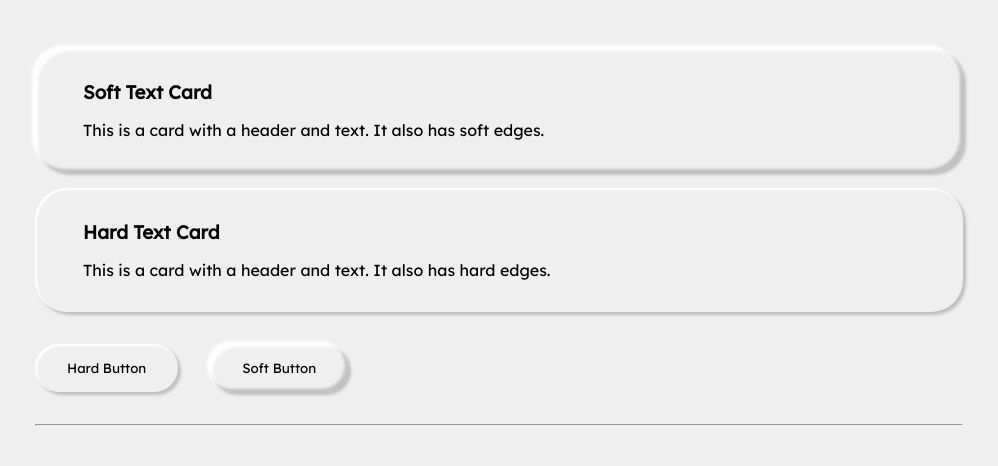
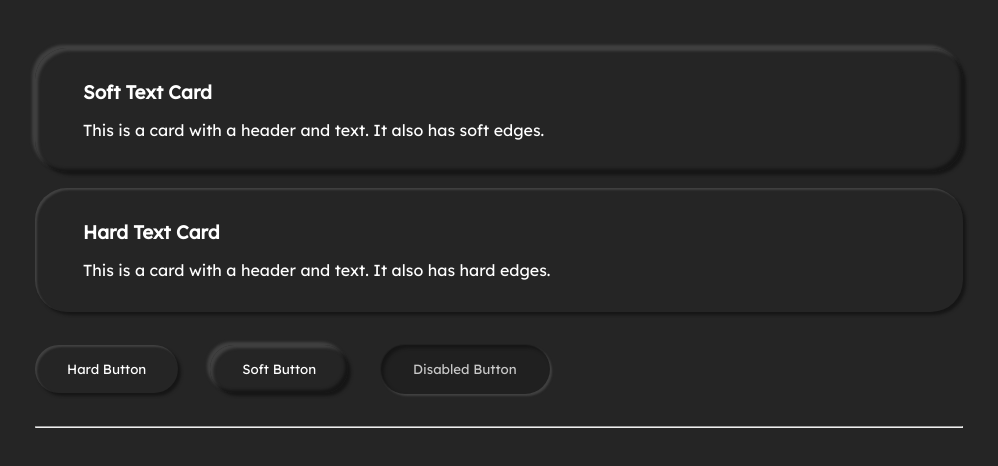
Before and after one commit to MarshalMarks/cyberlizer_site, a React (Create React App) app: page /test in a window 1280 px wide. Shown: the top 466 px of the page, without its empty margins (141-1139 px from the left). Built offline with nearby package versions, Linux system fonts and the light colour scheme.

Commit message:
Added disabled button type

```diff
--- a/src/App.css
+++ b/src/App.css
@@ -1,5 +1,5 @@
 /* Dark Mode Colors */
-/*:root {
+:root {
   --main-background: #252525;
   --highlight: #414141;
   --shadow: #161616;
@@ -8,10 +8,10 @@
   --button-hover: #2b2b2b;
   --button-pressed: #202020;
   --text-pressed: #c8c8c8;
-}*/
+}
 
 /* Light Mode Colors */
-:root {
+/*:root {
   --main-background: #efefef;
   --highlight: #ffffff;
   --shadow: #bfbfbf;
@@ -21,7 +21,7 @@
   --button-pressed: #dfdfdf;
   --text-pressed: #202020;
   --text-pressed: #000000;
-}
+}*/
 
 body {
   background-color: var(--main-background);
@@ -72,12 +72,22 @@ body {
 }
 
 button {
+  color: var(--text-color);
+}
+
+button:not(.disabled) {
   cursor: pointer;
-  color: var(--text-color);
 }
 
 button:hover {
   background-color: var(--button-hover);
+}
+
+button.disabled {
+  background-color: var(--button-pressed);
+  box-shadow: inset 3px 3px 3px var(--shadow),
+  2px 2px 2px var(--highlight);
+  color: var(--text-pressed);
 }
 
 button.hardElevated:active {
--- a/src/pages/ElementGallery.js
+++ b/src/pages/ElementGallery.js
@@ -19,6 +19,10 @@ function ElementGallery() {
                 Soft Button
             </button>
 
+            <button className="Card disabled" onClick={() => console.log("click!")}>
+                Disabled Button
+            </button>
+
             <hr></hr>
         </>
     );
```
